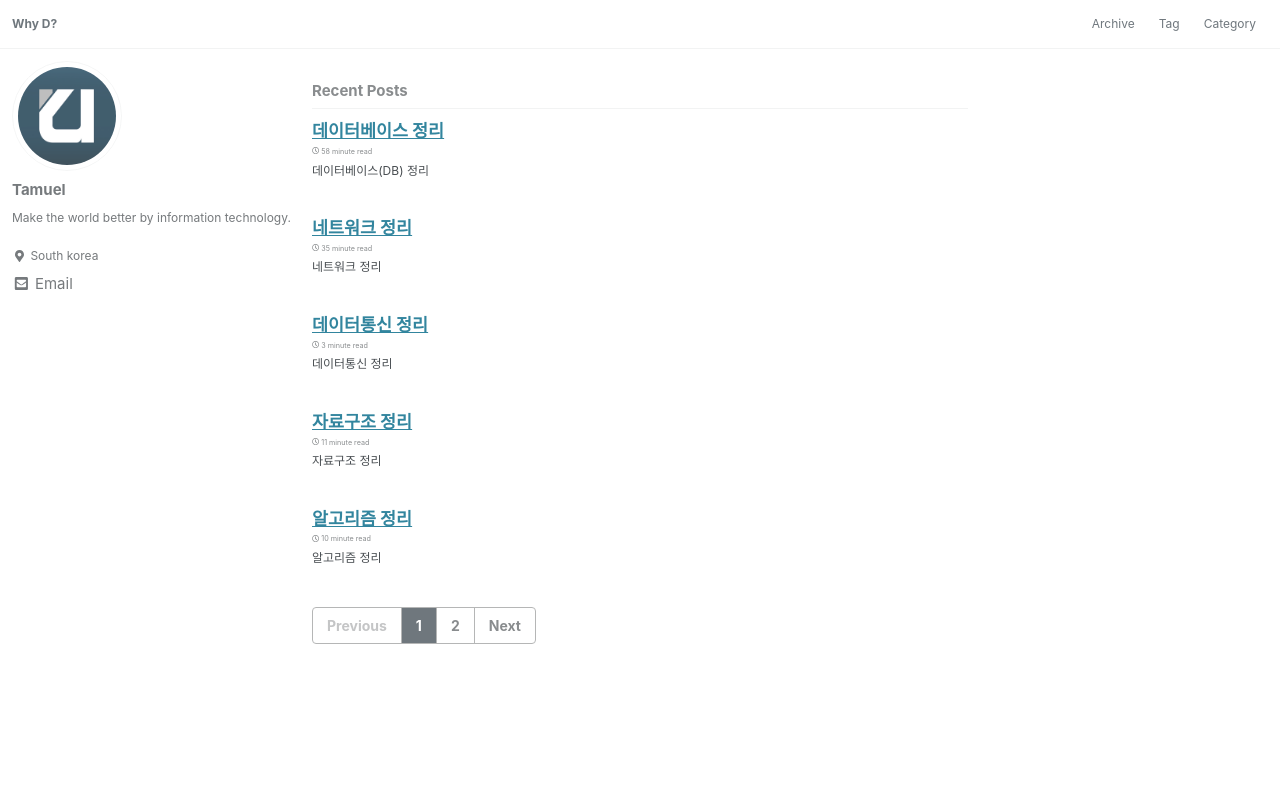
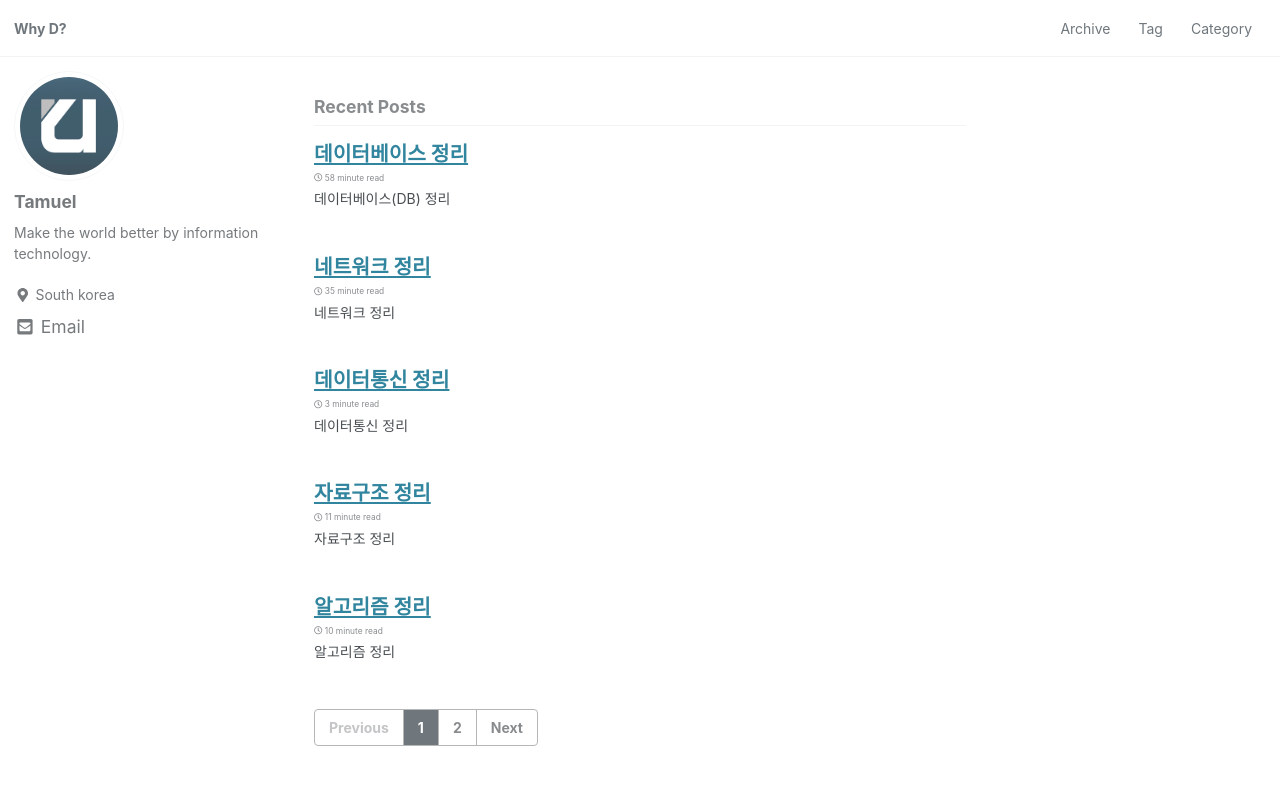
Before and after one commit to Tamuel/tamuel.github.io, a Jekyll site: the page built from index.html, in a window 1280 px wide and 900 px high. Shown: the top 785 px of the window. Built offline with Jekyll 4.4.1, drawn with Linux system fonts in a browser that asks for light colours; cached includes are drawn as plain includes; the list of posts is cut into pages by our own code.

Commit message:
Change font sizes

```diff
--- a/assets/css/main.scss
+++ b/assets/css/main.scss
@@ -10,21 +10,21 @@ html {
   /* apply a natural box layout model to all elements */
   box-sizing: border-box;
   background-color: $background-color;
-  font-size: 12px;
+  font-size: 14px;
 
   @include breakpoint($small) {
-    font-size: 12px;
+    font-size: 14px;
   }
 
   @include breakpoint($medium) {
-    font-size: 12px;
+    font-size: 14px;
   }
 
   @include breakpoint($large) {
-    font-size: 12px;
+    font-size: 14px;
   }
 
   @include breakpoint($x-large) {
-    font-size: 12px;
+    font-size: 14px;
   }
 }
```
